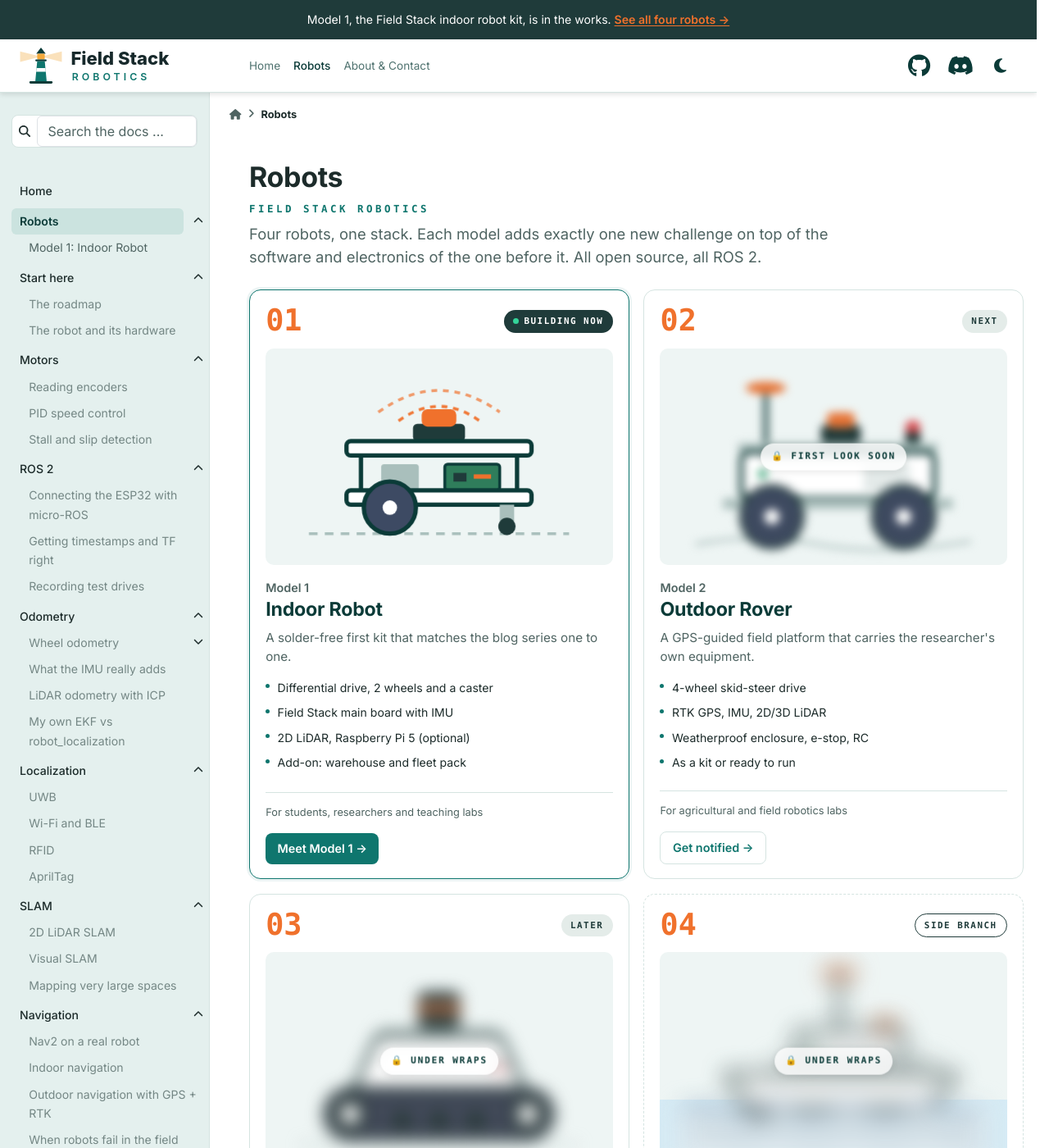
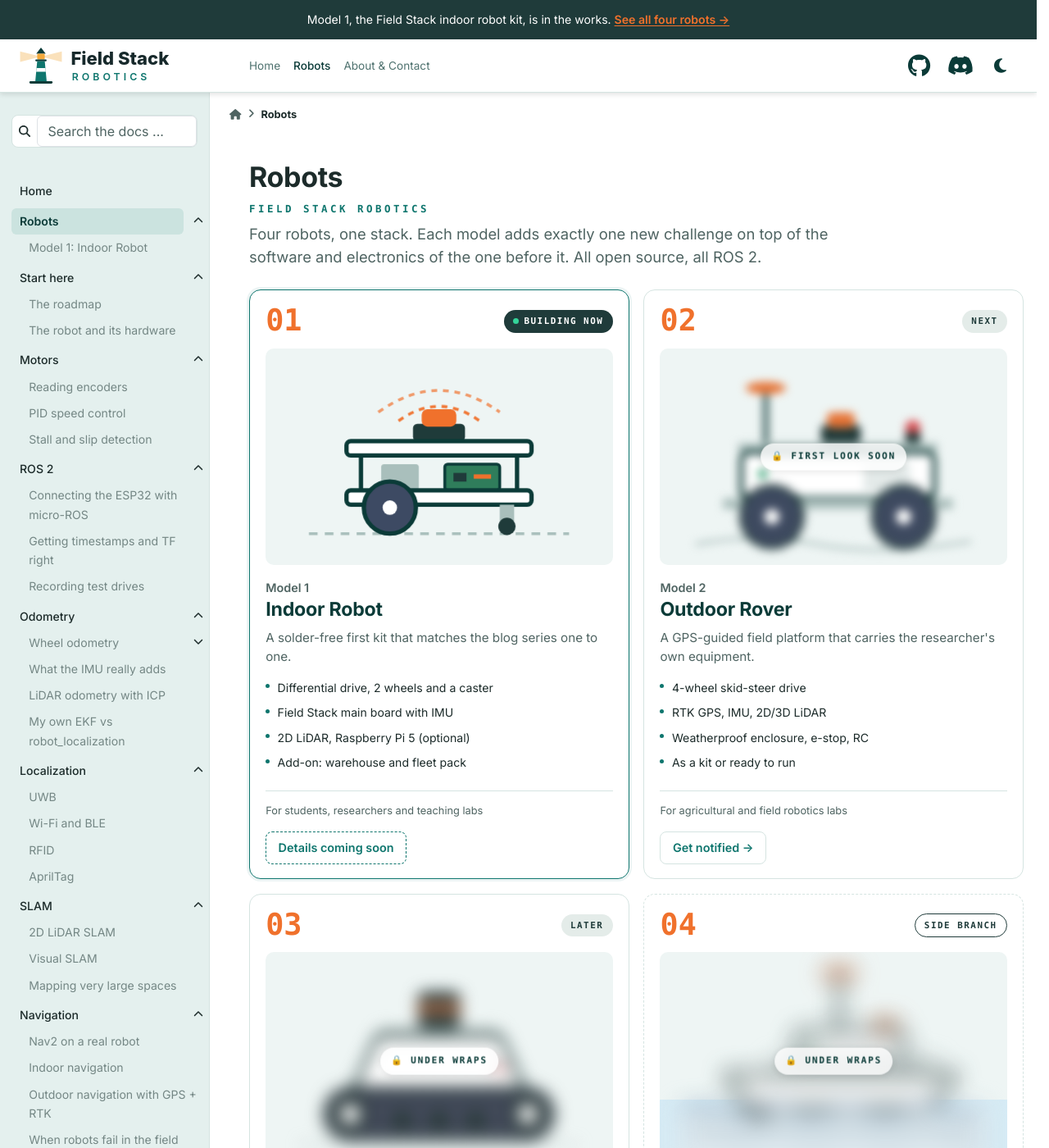
Before and after one commit to field-stack-robotics/fieldstackrobotics.com, a Sphinx documentation site: the page built from docs/robots/index.md, in a window 1280 px wide and 1400 px high. Shown: the whole window at 82% size. Built offline with Sphinx 7.4.7 and the PyData theme 0.15.4, drawn with Linux system fonts in a browser that asks for light colours; comment, search, counter and statistics services are not loaded; some of the changed text lies outside the part shown.

Commit message:
Contact email on About; Model 1 page back to coming soon
- About & Contact shows grboguz@gmail.com for now.
- Model 1 isn't ready yet: its page is a coming soon page again, it is
  plain text in the left sidebar, and its card on the robots page says
  "Details coming soon" instead of linking to it. The robots page stays.

```diff
--- a/docs/_static/custom.css
+++ b/docs/_static/custom.css
@@ -421,3 +421,5 @@ html[data-theme="dark"] .rln-soon__badge { background: var(--pst-color-primary);
   .signup .formkit-form .formkit-fields .formkit-submit { flex: 0 0 auto !important; width: auto !important; margin: 0 !important; padding-left: 1.6rem !important; padding-right: 1.6rem !important; }
 }
 html[data-theme="dark"] .signup .formkit-powered-by-convertkit { filter: invert(1) opacity(0.7); }   /* "Built with Kit" was dark on dark */
+.rb-card span.rb-card__cta--soon { align-self: flex-start; font-weight: 600; font-size: 0.9rem; padding: 0.45rem 0.9rem; border-radius: 8px;
+  border: 1px dashed var(--pst-color-primary); color: var(--pst-color-primary); cursor: default; }   /* Model 1 page not published yet */
--- a/docs/conf.py
+++ b/docs/conf.py
@@ -55,7 +55,6 @@ PUBLISHED_PAGES = {
     "index",
     "about",
     "robots/index",
-    "robots/model-1",
     "join",
 }
 
--- a/docs/robots/index.md
+++ b/docs/robots/index.md
@@ -39,7 +39,7 @@
     <li>Add-on: warehouse and fleet pack</li>
   </ul>
   <p class="rb-card__for">For students, researchers and teaching labs</p>
-  <a class="rb-card__cta" href="model-1.html">Meet Model 1 →</a>
+  <span class="rb-card__cta rb-card__cta--soon">Details coming soon</span>
 </article>
 <article class="rb-card">
   <header class="rb-card__top"><span class="rb-card__num">02</span><span class="rb-badge">Next</span></header>
```
Also changed, not shown: docs/about.md (+1 -1 lines).
